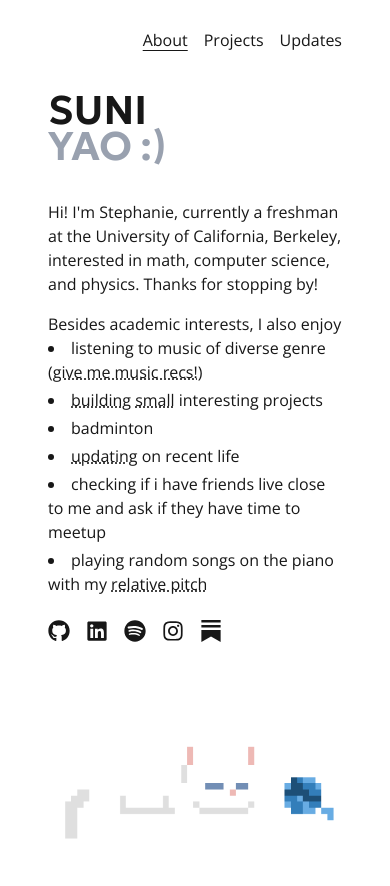
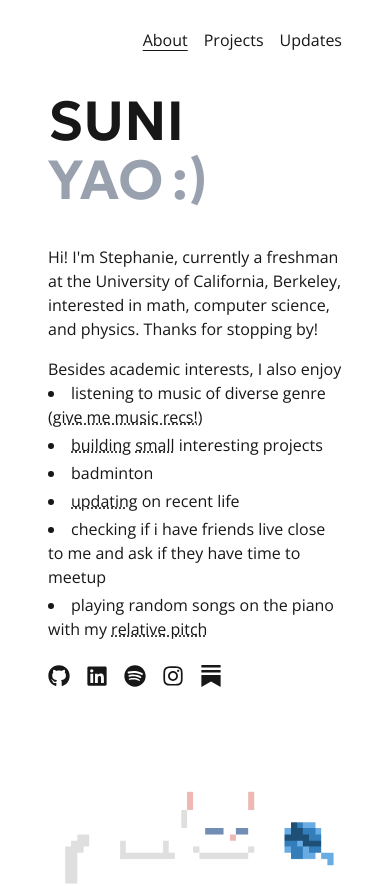
Before and after one commit to suniyao/personal-website, a Next.js app: page / in a window 390 px wide. Shown: the top 886 px of the page. Built offline with nearby package versions, Linux system fonts and the light colour scheme; no server answers; a web font is replaced by a local one.

Commit message:
yo made my name larger

```diff
--- a/app/(pages)/page.tsx
+++ b/app/(pages)/page.tsx
@@ -10,7 +10,7 @@ export default function Home() {
   return (
     <div>
       {/* Name Section */}
-      <div className={`${geologica.className} flex flex-col font-semibold text-[40px] sm:text-[60px] md:text-[80px] lg:text-[100px]`}>
+      <div className={`${geologica.className} flex flex-col font-semibold text-[55px] sm:text-[60px] md:text-[80px] lg:text-[100px]`}>
         <div>
           <TypeAnimation
             preRenderFirstString={true}
```
